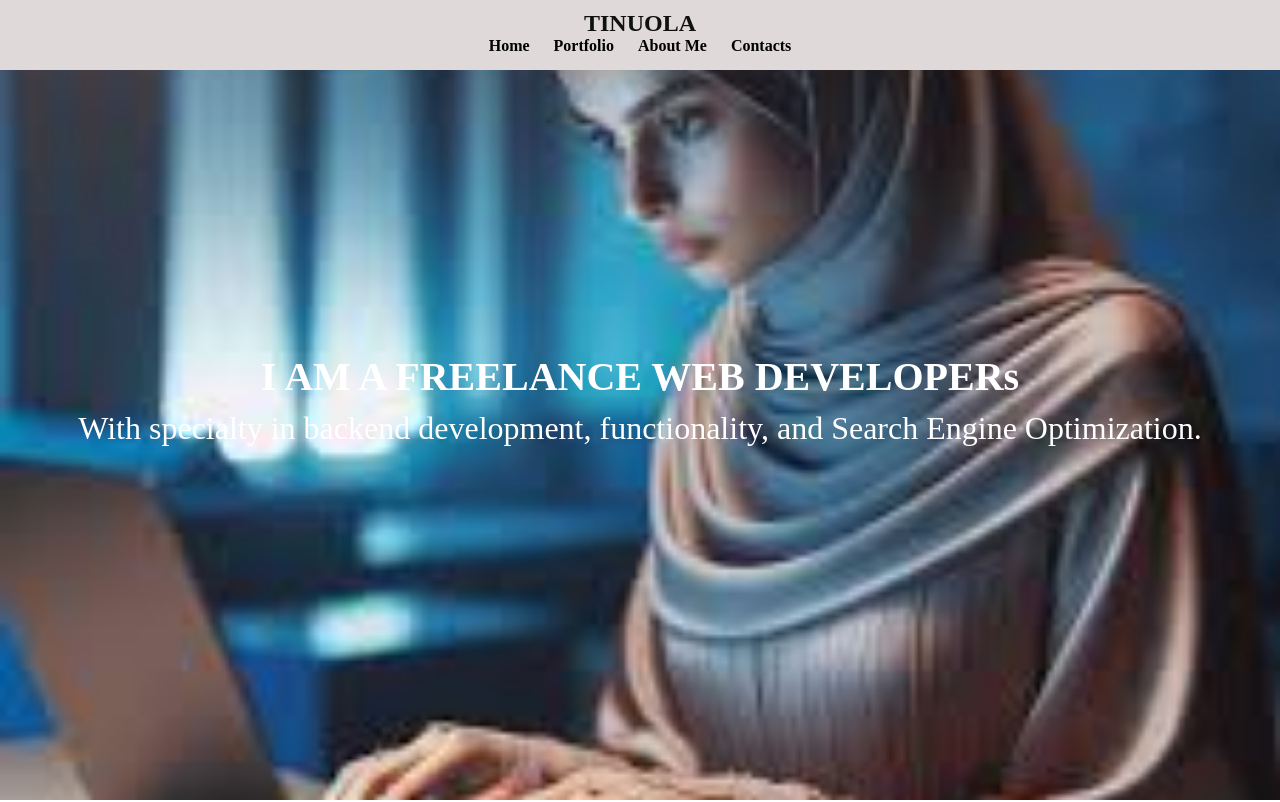
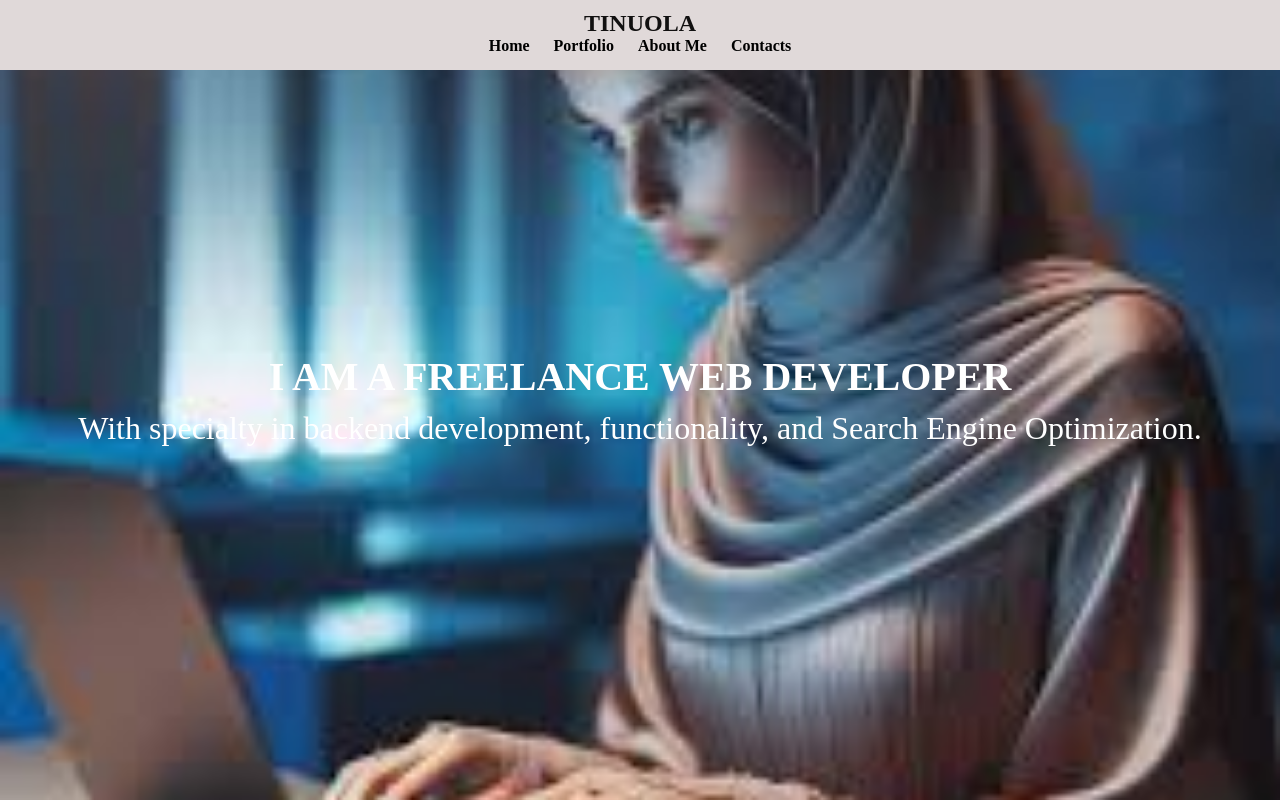
Before and after one commit to Maryam5890/Renewed-portfolio, a plain HTML site: page index.html in a window 1280 px wide. Shown: the top 802 px of the page. Drawn offline with Linux system fonts and the light colour scheme.

Commit message:
Update index.html

```diff
--- a/index.html
+++ b/index.html
@@ -24,7 +24,7 @@
   <!-- Hero Section -->
   <section class="hero" id="home">
     <div class="hero-content">
-      <h1>I AM A FREELANCE WEB DEVELOPERs</h1>
+      <h1>I AM A FREELANCE WEB DEVELOPER</h1>
       <p>
         With specialty in backend development, functionality, and Search Engine Optimization.
       </p>
```
